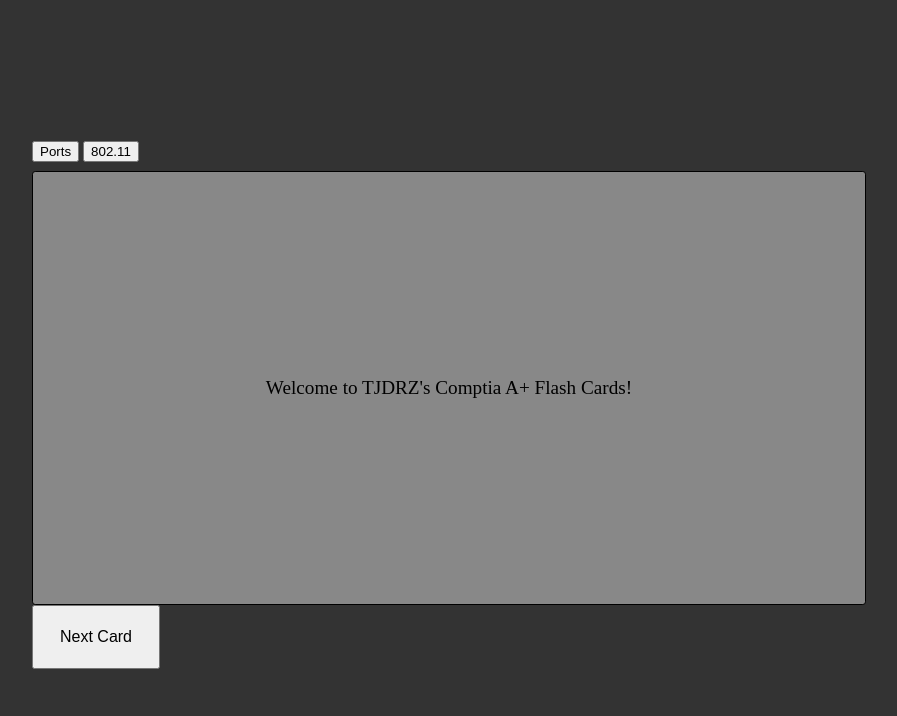
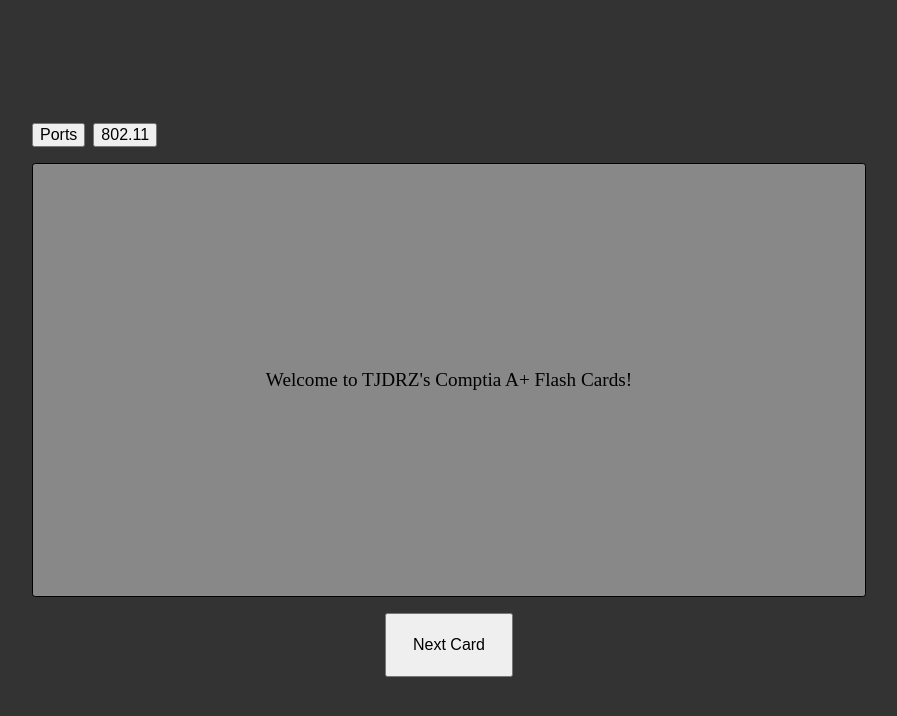
Before and after one commit to TJDRZ/flash-cards, a website built with webpack: page dist/index.html in a window 1280 px wide. Shown: the whole page, without its empty margins (191-1088 px from the left). Built offline with Linux system fonts and the light colour scheme.

Commit message:
Style updates

```diff
--- a/src/styles/style.css
+++ b/src/styles/style.css
@@ -1,15 +1,28 @@
 :root,
 body {
   display: flex;
-  flex-direction: column;
   justify-content: center;
   align-items: center;
-  gap: 5rem;
   max-width: 100vw;
   min-height: 100vh;
   box-sizing: border-box;
   line-height: 2.5rem;
   background-color: #333;
+}
+
+main {
+  display: flex;
+  flex-direction: column;
+  justify-content: center;
+  align-items: center;
+  gap: 1rem;
+}
+
+nav {
+  display: flex;
+  justify-content: flex-start;
+  gap: 0.5rem;
+  width: 100%;
 }
 
 .card {
@@ -32,11 +45,14 @@
   color: #fff;
 }
 
+button {
+  font-size: inherit;
+  cursor: pointer;
+}
+
 .next {
   width: 8rem;
   height: 4rem;
-  font-size: inherit;
-  cursor: pointer;
 }
 
 @media screen and (max-width: 900px) {
```
Also changed, not shown: dist/main.js.
